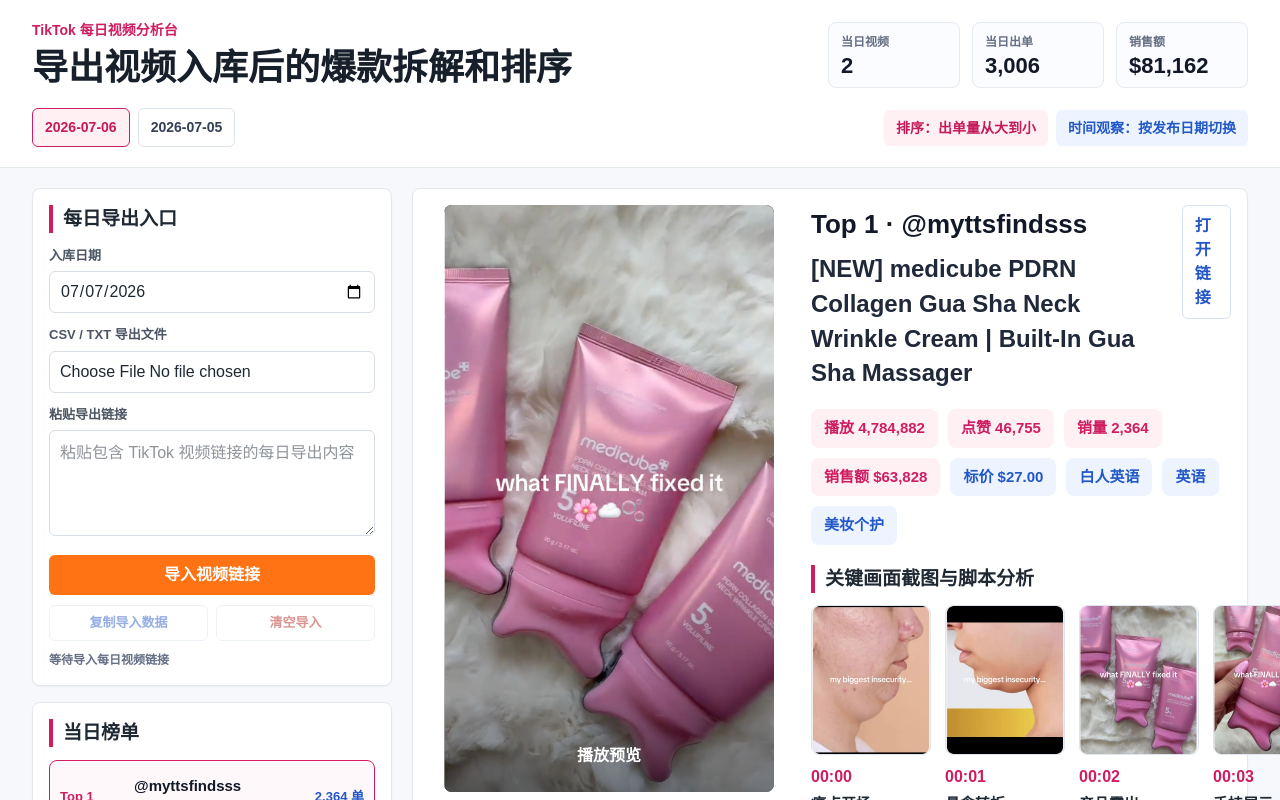
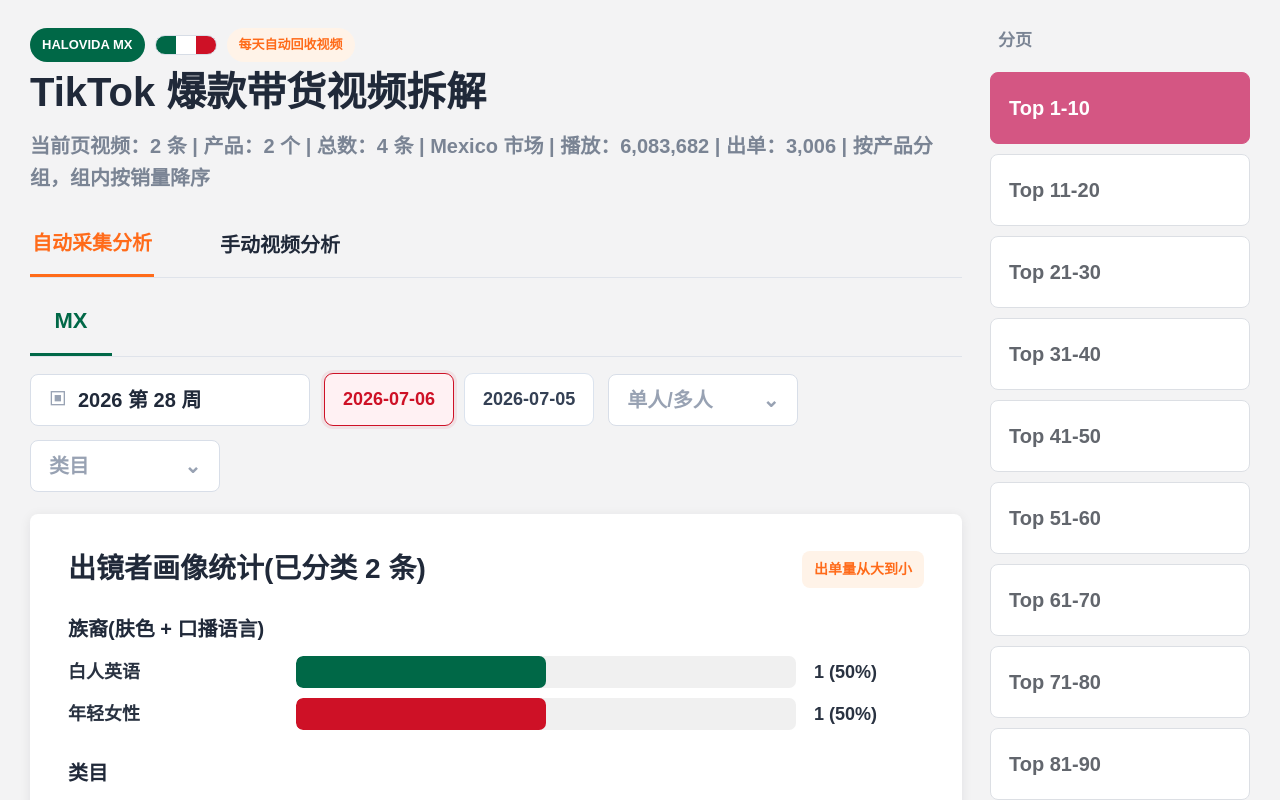
Before and after one commit to Knighty-hub-hit/tiktok-daily-video-analysis, a Next.js app: page / in a window 1280 px wide. Shown: the top 800 px of the page. Built offline with nearby package versions, Linux system fonts and the light colour scheme.

Commit message:
Match Mexico FastMoss opening

```diff
--- a/app/globals.css
+++ b/app/globals.css
@@ -64,21 +64,307 @@ button:disabled {
   line-height: 1;
 }
 
+.fastmoss-shell {
+  display: grid;
+  gap: 28px;
+  grid-template-columns: minmax(0, 1fr) 260px;
+  margin: 0 auto;
+  max-width: 1720px;
+  padding: 28px 30px 0;
+}
+
+.fastmoss-main {
+  min-width: 0;
+}
+
+.brand-strip {
+  align-items: center;
+  display: flex;
+  flex-wrap: wrap;
+  gap: 10px;
+  margin-bottom: 8px;
+}
+
+.brand-badge,
+.source-badge {
+  border-radius: 999px;
+  font-size: 13px;
+  font-weight: 900;
+  padding: 7px 12px;
+}
+
+.brand-badge {
+  background: #006847;
+  color: #ffffff;
+}
+
+.source-badge {
+  background: #fff3e8;
+  color: #ff6b1a;
+}
+
+.mexico-flag {
+  background: linear-gradient(90deg, #006847 0 33%, #ffffff 33% 66%, #ce1126 66%);
+  border: 1px solid #d7dde6;
+  border-radius: 999px;
+  height: 20px;
+  width: 62px;
+}
+
+.fastmoss-title {
+  color: #202939;
+  font-size: 40px;
+  font-weight: 900;
+  letter-spacing: 0;
+  line-height: 1.12;
+}
+
+.fastmoss-subtitle {
+  color: #7a8494;
+  font-size: 20px;
+  font-weight: 800;
+  line-height: 1.6;
+  margin-top: 16px;
+}
+
+.analysis-tabs {
+  border-bottom: 1px solid #dfe3ea;
+  display: flex;
+  gap: 64px;
+  margin-top: 34px;
+}
+
+.analysis-tab {
+  background: transparent;
+  border: 0;
+  color: #202939;
+  font-size: 20px;
+  font-weight: 900;
+  padding: 0 2px 16px;
+}
+
+.analysis-tab.active {
+  border-bottom: 3px solid #ff6b1a;
+  color: #ff6b1a;
+}
+
+.market-tabs {
+  border-bottom: 1px solid #dfe3ea;
+  display: flex;
+  gap: 70px;
+  margin-top: 26px;
+}
+
+.market-tab {
+  background: transparent;
+  border: 0;
+  color: #202939;
+  font-size: 22px;
+  font-weight: 900;
+  min-width: 82px;
+  padding: 0 24px 16px;
+  text-align: center;
+}
+
+.market-tab.active {
+  border-bottom: 3px solid #006847;
+  color: #006847;
+}
+
+.filter-bar {
+  align-items: center;
+  display: flex;
+  flex-wrap: wrap;
+  gap: 14px;
+  margin-top: 16px;
+}
+
+.week-pill,
+.filter-select {
+  align-items: center;
+  background: #ffffff;
+  border: 1px solid #d8dee8;
+  border-radius: 8px;
+  color: #202939;
+  display: inline-flex;
+  font-size: 20px;
+  font-weight: 800;
+  min-height: 52px;
+  padding: 10px 18px;
+}
+
+.week-pill {
+  min-width: 280px;
+}
+
+.calendar-mark {
+  color: #98a2b3;
+  font-size: 17px;
+  margin-right: 12px;
+}
+
+.date-picks {
+  display: flex;
+  flex-wrap: wrap;
+  gap: 10px;
+}
+
+.filter-select {
+  color: #98a2b3;
+  min-width: 190px;
+  justify-content: space-between;
+}
+
+.filter-select::after {
+  content: "⌄";
+  color: #98a2b3;
+  margin-left: 22px;
+}
+
 .date-button {
   border: 1px solid #dbe3ee;
-  border-radius: 6px;
+  border-radius: 9px;
   background: #ffffff;
   color: #344054;
+  font-size: 18px;
+  font-weight: 700;
+  min-height: 52px;
+  padding: 12px 18px;
+}
+
+.date-button-active {
+  border-color: #ce1126;
+  background: #fff1f3;
+  color: #ce1126;
+  box-shadow: 0 0 0 3px rgb(206 17 38 / 0.08);
+}
+
+.portrait-card {
+  background: #ffffff;
+  border-radius: 8px;
+  box-shadow: 0 2px 12px rgb(16 24 40 / 0.08);
+  margin-top: 22px;
+  padding: 34px 38px;
+}
+
+.portrait-head {
+  align-items: center;
+  display: flex;
+  flex-wrap: wrap;
+  gap: 12px;
+  justify-content: space-between;
+  margin-bottom: 24px;
+}
+
+.portrait-head h2 {
+  color: #202939;
+  font-size: 28px;
+  font-weight: 900;
+}
+
+.portrait-head span {
+  background: #fff3e8;
+  border-radius: 8px;
+  color: #ff6b1a;
   font-size: 14px;
-  font-weight: 700;
-  min-height: 38px;
+  font-weight: 900;
   padding: 8px 12px;
 }
 
-.date-button-active {
-  border-color: #cf1d61;
-  background: #fff0f4;
-  color: #c61b5a;
+.portrait-block {
+  display: grid;
+  gap: 10px;
+  margin-top: 20px;
+}
+
+.portrait-block h3 {
+  color: #202939;
+  font-size: 20px;
+  font-weight: 900;
+  margin-bottom: 2px;
+}
+
+.compact-block {
+  margin-top: 28px;
+}
+
+.stat-line {
+  align-items: center;
+  display: grid;
+  gap: 18px;
+  grid-template-columns: 210px minmax(140px, 1fr) 110px;
+}
+
+.stat-line span,
+.stat-line strong {
+  color: #293241;
+  font-size: 18px;
+  font-weight: 800;
+}
+
+.stat-track {
+  background: #f0f0f0;
+  border-radius: 7px;
+  height: 32px;
+  overflow: hidden;
+}
+
+.stat-fill {
+  border-radius: 7px;
+  display: block;
+  height: 100%;
+}
+
+.tone-0,
+.category-0 {
+  background: #006847;
+}
+
+.tone-1,
+.category-1 {
+  background: #ce1126;
+}
+
+.tone-2,
+.category-2 {
+  background: #d88c16;
+}
+
+.tone-3 {
+  background: #3d73d9;
+}
+
+.page-rail {
+  align-self: start;
+  display: grid;
+  gap: 10px;
+  position: sticky;
+  top: 16px;
+}
+
+.page-rail p {
+  color: #7a8494;
+  font-size: 17px;
+  font-weight: 900;
+  padding: 0 8px 8px;
+}
+
+.page-chip {
+  background: #ffffff;
+  border: 1px solid #dcdfe4;
+  border-radius: 8px;
+  color: #62666d;
+  font-size: 20px;
+  font-weight: 900;
+  min-height: 72px;
+  padding: 14px 18px;
+  text-align: left;
+}
+
+.page-chip.active {
+  background: #d45683;
+  border-color: #d45683;
+  color: #ffffff;
 }
 
 .section-title {
@@ -521,6 +807,29 @@ button:disabled {
 }
 
 @media (max-width: 1180px) {
+  .fastmoss-shell {
+    grid-template-columns: 1fr;
+    padding-inline: 22px;
+  }
+
+  .page-rail {
+    grid-template-columns: repeat(5, minmax(140px, 1fr));
+    position: static;
+  }
+
+  .page-rail p {
+    grid-column: 1 / -1;
+    padding-bottom: 0;
+  }
+
+  .page-chip {
+    min-height: 56px;
+  }
+
+  .stat-line {
+    grid-template-columns: 160px minmax(120px, 1fr) 96px;
+  }
+
   .video-detail {
     grid-template-columns: 1fr;
   }
@@ -535,6 +844,81 @@ button:disabled {
 }
 
 @media (max-width: 760px) {
+  .fastmoss-shell {
+    gap: 16px;
+    padding: 22px 14px 0;
+  }
+
+  .fastmoss-title {
+    font-size: 30px;
+  }
+
+  .fastmoss-subtitle {
+    font-size: 16px;
+  }
+
+  .analysis-tabs {
+    gap: 28px;
+    margin-top: 24px;
+  }
+
+  .analysis-tab {
+    font-size: 17px;
+  }
+
+  .market-tabs {
+    gap: 0;
+  }
+
+  .market-tab {
+    font-size: 20px;
+    min-width: 72px;
+    padding-inline: 14px;
+  }
+
+  .week-pill,
+  .filter-select,
+  .date-button {
+    font-size: 16px;
+    min-height: 48px;
+    width: 100%;
+  }
+
+  .week-pill {
+    min-width: 0;
+  }
+
+  .date-picks {
+    width: 100%;
+  }
+
+  .portrait-card {
+    padding: 22px 16px;
+  }
+
+  .portrait-head h2 {
+    font-size: 22px;
+  }
+
+  .stat-line {
+    align-items: start;
+    gap: 8px;
+    grid-template-columns: 1fr;
+  }
+
+  .stat-line strong {
+    font-size: 15px;
+  }
+
+  .page-rail {
+    grid-template-columns: repeat(2, minmax(0, 1fr));
+  }
+
+  .page-chip {
+    font-size: 16px;
+    min-height: 50px;
+  }
+
   .detail-heading {
     flex-direction: column;
   }
--- a/app/page.tsx
+++ b/app/page.tsx
@@ -283,6 +283,42 @@ function formatMoney(value: number) {
   return `$${new Intl.NumberFormat("en-US", {
     maximumFractionDigits: 0,
   }).format(value)}`;
+}
+
+function getWeekLabel(dateValue: string) {
+  const date = new Date(`${dateValue}T00:00:00`);
+
+  if (Number.isNaN(date.getTime())) {
+    return "选择日期";
+  }
+
+  const firstDay = new Date(date.getFullYear(), 0, 1);
+  const pastDays = Math.floor(
+    (date.getTime() - firstDay.getTime()) / 86400000,
+  );
+  const week = Math.ceil((pastDays + firstDay.getDay() + 1) / 7);
+
+  return `${date.getFullYear()} 第 ${week} 周`;
+}
+
+function makeStatRows(
+  videos: VideoRecord[],
+  accessor: (video: VideoRecord) => string,
+) {
+  const total = videos.length || 1;
+  const counts = videos.reduce<Record<string, number>>((result, video) => {
+    const key = accessor(video) || "未识别";
+    result[key] = (result[key] ?? 0) + 1;
+    return result;
+  }, {});
+
+  return Object.entries(counts)
+    .sort((a, b) => b[1] - a[1])
+    .map(([label, count]) => ({
+      label,
+      count,
+      percent: Math.round((count / total) * 100),
+    }));
 }
 
 function parseNumber(value: string | undefined) {
@@ -607,6 +643,8 @@ export default function Home() {
   const [pasteText, setPasteText] = useState("");
   const [importStatus, setImportStatus] = useState("等待导入每日视频链接");
   const [hasLoadedRecords, setHasLoadedRecords] = useState(false);
+  const [analysisMode, setAnalysisMode] = useState<"auto" | "manual">("auto");
+  const [pageRange, setPageRange] = useState("Top 1-10");
   const [analysisDraft, setAnalysisDraft] = useState<AnalysisDraft>(() =>
     createAnalysisDraft(seedVideos[0]),
   );
@@ -703,6 +741,22 @@ export default function Home() {
     }),
     { views: 0, orders: 0, revenue: 0 },
   );
+  const productCount = new Set(visibleVideos.map((video) => video.product)).size;
+  const weekLabel = getWeekLabel(selectedDate);
+  const audienceRows = makeStatRows(visibleVideos, (video) => video.audience);
+  const categoryRows = makeStatRows(visibleVideos, (video) => video.category);
+  const pageRanges = [
+    "Top 1-10",
+    "Top 11-20",
+    "Top 21-30",
+    "Top 31-40",
+    "Top 41-50",
+    "Top 51-60",
+    "Top 61-70",
+    "Top 71-80",
+    "Top 81-90",
+    "Top 91-100",
+  ];
 
   function importLinks() {
     const imported = parseExportRecords(pasteText, importDate);
@@ -784,37 +838,51 @@ export default function Home() {
   }
 
   return (
-    <main className="min-h-screen bg-[#f7f8fb] text-[#1f2933]">
-      <section className="border-b border-[#e5e9f0] bg-white">
-        <div className="mx-auto flex max-w-[1560px] flex-col gap-5 px-5 py-5 lg:px-8">
-          <div className="flex flex-col gap-4 xl:flex-row xl:items-end xl:justify-between">
-            <div>
-              <p className="text-sm font-semibold text-[#cf1d61]">
-                TikTok 每日视频分析台
-              </p>
-              <h1 className="mt-2 text-3xl font-bold tracking-normal text-[#17202a] sm:text-4xl">
-                导出视频入库后的爆款拆解和排序
-              </h1>
-            </div>
-
-            <div className="grid gap-3 sm:grid-cols-3">
-              <div className="summary-tile">
-                <span>当日视频</span>
-                <strong>{visibleVideos.length}</strong>
-              </div>
-              <div className="summary-tile">
-                <span>当日出单</span>
-                <strong>{formatNumber(dailyTotals.orders)}</strong>
-              </div>
-              <div className="summary-tile">
-                <span>销售额</span>
-                <strong>{formatMoney(dailyTotals.revenue)}</strong>
-              </div>
-            </div>
+    <main className="min-h-screen bg-[#f3f3f4] text-[#1f2933]">
+      <section className="fastmoss-shell">
+        <div className="fastmoss-main">
+          <div className="brand-strip">
+            <span className="brand-badge">HALOVIDA MX</span>
+            <span className="mexico-flag" aria-label="Mexico market" />
+            <span className="source-badge">每天自动回收视频</span>
           </div>
 
-          <div className="flex flex-col gap-3 lg:flex-row lg:items-center lg:justify-between">
-            <div className="flex flex-wrap gap-2">
+          <h1 className="fastmoss-title">TikTok 爆款带货视频拆解</h1>
+          <p className="fastmoss-subtitle">
+            当前页视频：{visibleVideos.length} 条 | 产品：{productCount} 个 | 总数：
+            {allVideos.length} 条 | Mexico 市场 | 播放：{formatNumber(dailyTotals.views)} |
+            出单：{formatNumber(dailyTotals.orders)} | 按产品分组，组内按销量降序
+          </p>
+
+          <div className="analysis-tabs" role="tablist" aria-label="分析模式">
+            <button
+              className={analysisMode === "auto" ? "analysis-tab active" : "analysis-tab"}
+              onClick={() => setAnalysisMode("auto")}
+              type="button"
+            >
+              自动采集分析
+            </button>
+            <button
+              className={analysisMode === "manual" ? "analysis-tab active" : "analysis-tab"}
+              onClick={() => setAnalysisMode("manual")}
+              type="button"
+            >
+              手动视频分析
+            </button>
+          </div>
+
+          <div className="market-tabs" aria-label="市场">
+            <button className="market-tab active" type="button">
+              MX
+            </button>
+          </div>
+
+          <div className="filter-bar">
+            <div className="week-pill">
+              <span className="calendar-mark">▣</span>
+              {weekLabel}
+            </div>
+            <div className="date-picks">
               {dates.map((date) => (
                 <button
                   className={`date-button ${
@@ -828,17 +896,65 @@ export default function Home() {
                 </button>
               ))}
             </div>
+            <div className="filter-select">单人/多人</div>
+            <div className="filter-select">类目</div>
+          </div>
 
-            <div className="flex flex-wrap items-center gap-2 text-sm">
-              <span className="rounded-md bg-[#fff0f4] px-3 py-2 font-semibold text-[#c61b5a]">
-                排序：{sortLabel}
-              </span>
-              <span className="rounded-md bg-[#edf4ff] px-3 py-2 font-semibold text-[#2258c7]">
-                时间观察：按发布日期切换
-              </span>
+          <div className="portrait-card">
+            <div className="portrait-head">
+              <h2>出镜者画像统计(已分类 {visibleVideos.length} 条)</h2>
+              <span>{sortLabel}</span>
+            </div>
+            <div className="portrait-block">
+              <h3>族裔(肤色 + 口播语言)</h3>
+              {audienceRows.map((row, index) => (
+                <div className="stat-line" key={row.label}>
+                  <span>{row.label}</span>
+                  <div className="stat-track">
+                    <i
+                      className={`stat-fill tone-${index % 4}`}
+                      style={{ width: `${Math.max(row.percent, 8)}%` }}
+                    />
+                  </div>
+                  <strong>
+                    {row.count} ({row.percent}%)
+                  </strong>
+                </div>
+              ))}
+            </div>
+            <div className="portrait-block compact-block">
+              <h3>类目</h3>
+              {categoryRows.map((row, index) => (
+                <div className="stat-line" key={row.label}>
+                  <span>{row.label}</span>
+                  <div className="stat-track">
+                    <i
+                      className={`stat-fill category-${index % 3}`}
+                      style={{ width: `${Math.max(row.percent, 8)}%` }}
+                    />
+                  </div>
+                  <strong>
+                    {row.count} ({row.percent}%)
+                  </strong>
+                </div>
+              ))}
             </div>
           </div>
         </div>
+
+        <aside className="page-rail" aria-label="Top 分页">
+          <p>分页</p>
+          {pageRanges.map((range) => (
+            <button
+              className={pageRange === range ? "page-chip active" : "page-chip"}
+              key={range}
+              onClick={() => setPageRange(range)}
+              type="button"
+            >
+              {range}
+            </button>
+          ))}
+        </aside>
       </section>
 
       <section className="mx-auto grid max-w-[1560px] gap-5 px-5 py-5 lg:grid-cols-[360px_minmax(0,1fr)] lg:px-8">
```
